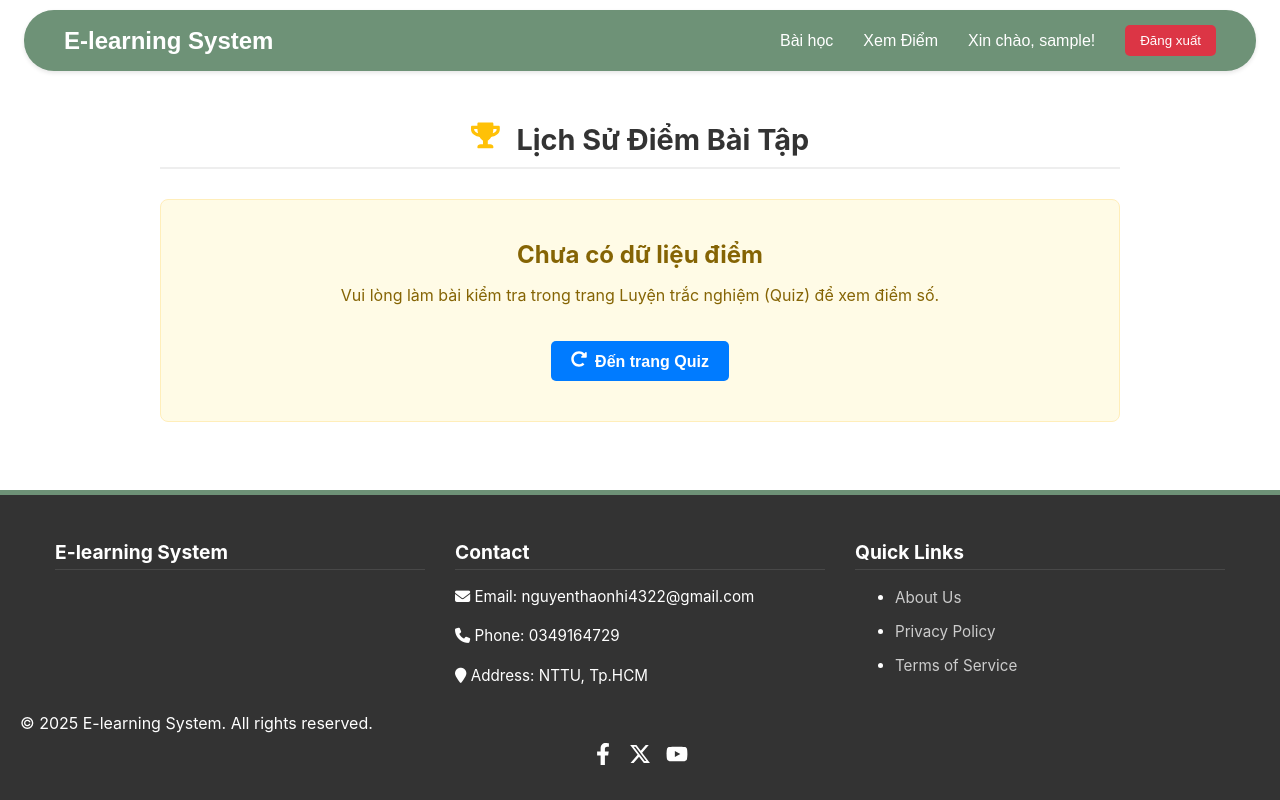
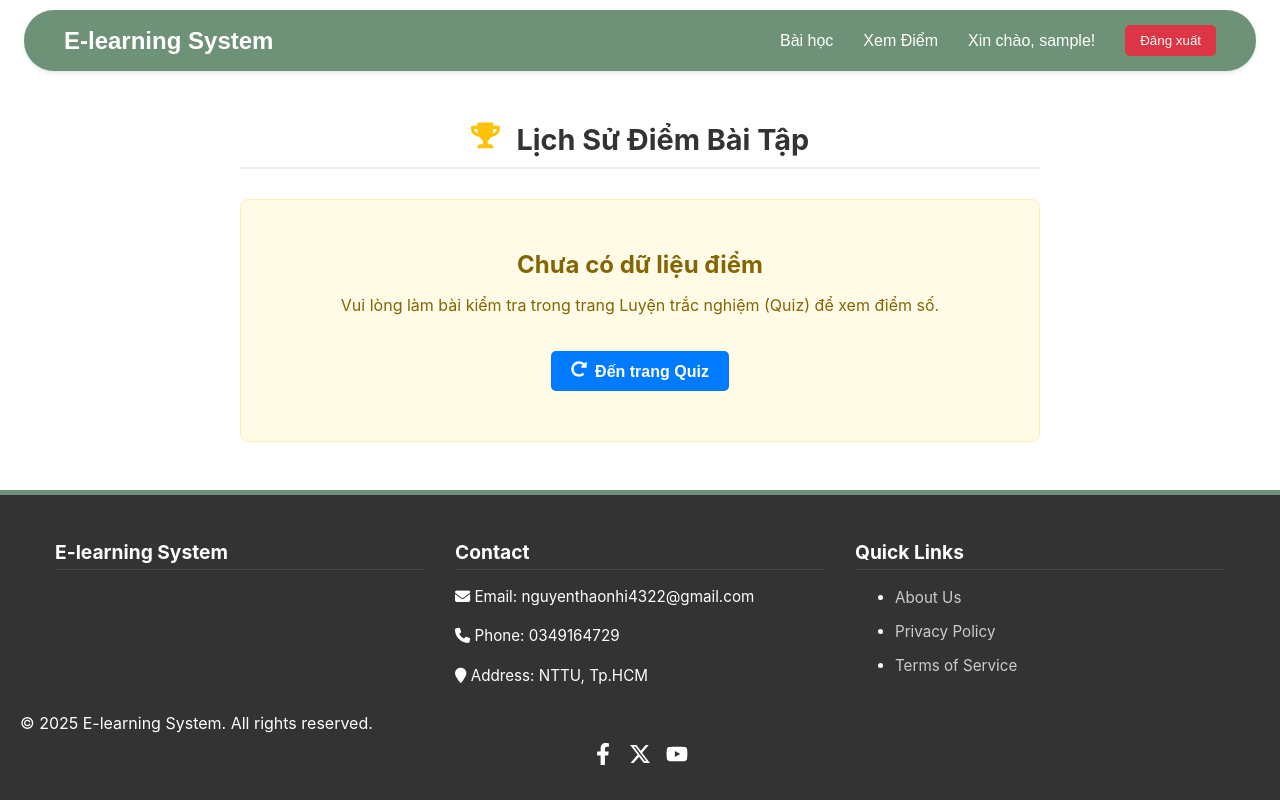
Before and after one commit to nguyenthaonhi4322/elearning1, a React (Create React App) app in the folder frontend/: page /tutors/scores in a window 1280 px wide. Built offline with nearby package versions, Linux system fonts and the light colour scheme; no server answers; sample sign-in values are in the browser's storage.

Commit message:
update18

```diff
--- a/frontend/src/components/Scores.js
+++ b/frontend/src/components/Scores.js
@@ -167,7 +167,7 @@ function Scores() {
         <div className="full-page-layout">
             <Header user={user} onLogout={handleLogout} />
 
-            <div className="main-content" style={{ padding: '20px', maxWidth: '960px', margin: '0 auto', overflowX: 'hidden' }}>
+            <div className="main-content" style={{ padding: '20px', maxWidth: '800px', margin: '0 auto', overflowX: 'hidden' }}>
                 <h1 className="section-title" style={{marginTop: '10px', borderBottom: '2px solid #eee', paddingBottom: '10px'}}>
                     <FaTrophy style={{ color: '#ffc107', marginRight: '10px' }}/> Lịch Sử Điểm Bài Tập
                 </h1>
@@ -186,7 +186,7 @@ function Scores() {
                         {scoreList.map(renderScoreCard)}
                     </div>
                 ) : (
-                    <div style={{ textAlign: 'center', padding: '40px', backgroundColor: '#fffbe6', border: '1px solid #ffeeba', borderRadius: '8px', marginTop: '30px' }}>
+                    <div style={{ textAlign: 'center', padding: '50px', backgroundColor: '#fffbe6', border: '1px solid #ffeeba', borderRadius: '8px', marginTop: '30px' }}>
                         <h2 style={{ color: '#856404' }}>Chưa có dữ liệu điểm</h2>
                         <p style={{ color: '#856404' }}>Vui lòng làm bài kiểm tra trong trang Luyện trắc nghiệm (Quiz) để xem điểm số.</p>
                         <button
```
